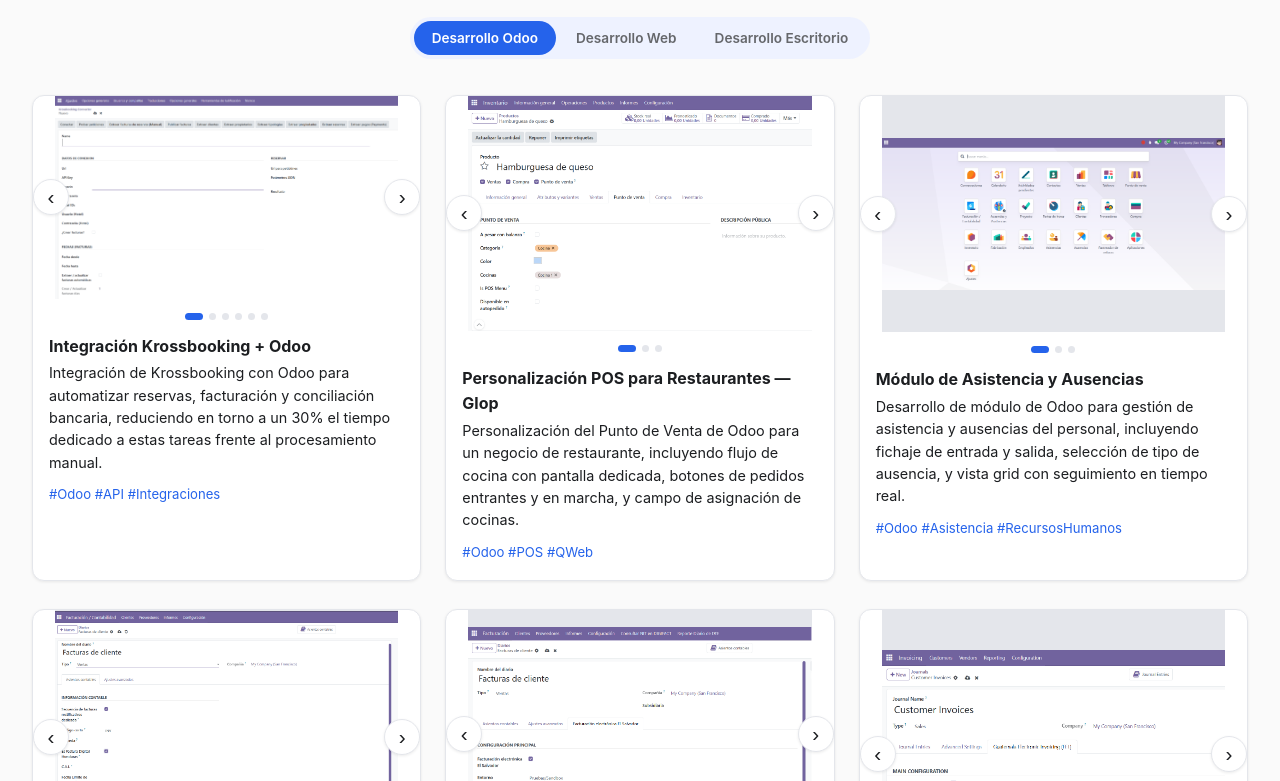
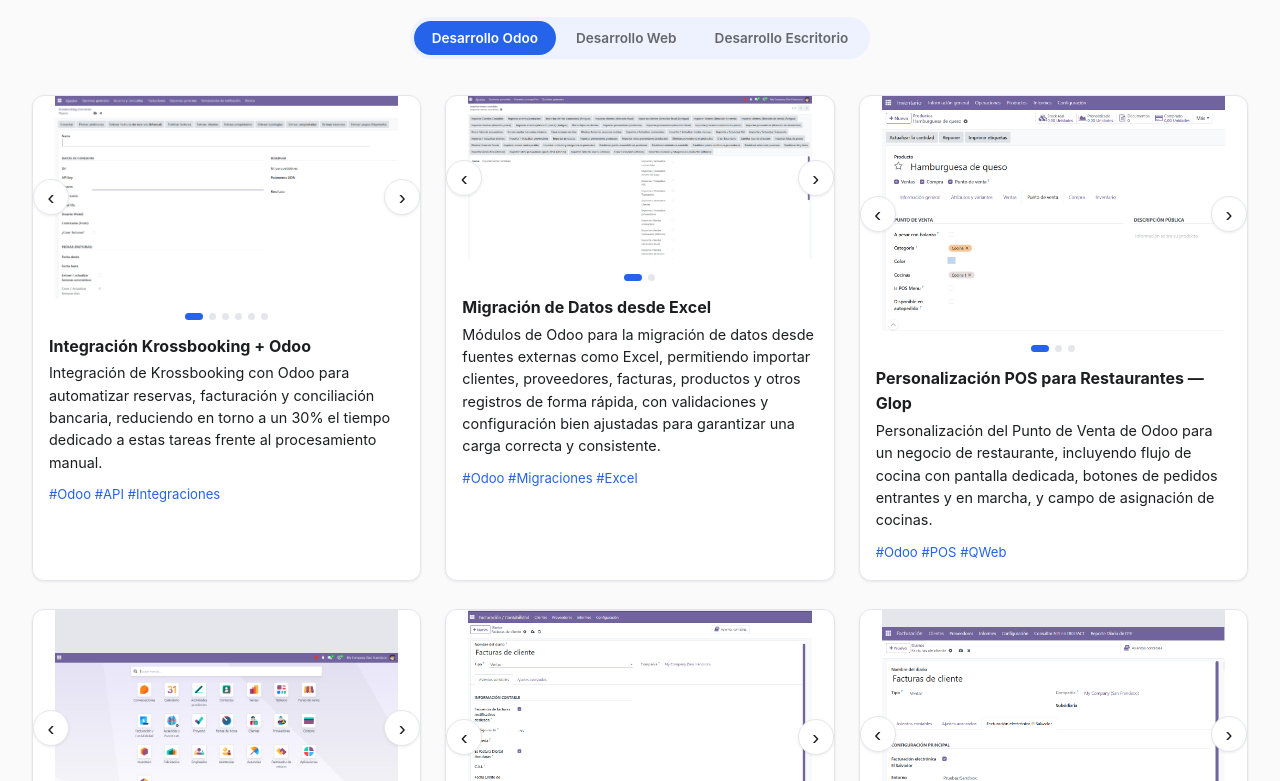
Before and after one commit to macdydev21/portafolio, a plain HTML site: page index.html in a window 1280 px wide. Shown: the part 628-1409 px from the top of the page. Drawn offline with Linux system fonts and the light colour scheme.

Commit message:
add project migration data

```diff
--- a/index.html
+++ b/index.html
@@ -75,6 +75,26 @@
                 reservas, facturación y conciliación bancaria, reduciendo en torno a un 30% el tiempo
                 dedicado a estas tareas frente al procesamiento manual.</p>
               <p class="project-card__tags">#Odoo #API #Integraciones</p>
+            </div>
+          </article>
+
+          <article class="project-card">
+            <div class="carousel">
+              <button class="carousel__arrow carousel__arrow--prev" aria-label="Imagen anterior">‹</button>
+              <div class="carousel__track">
+                <img src="images/odoo/migracion-datos-excel-1.png" alt="Migración de Datos desde Excel - imagen 1">
+                <img src="images/odoo/migracion-datos-excel-2.png" alt="Migración de Datos desde Excel - imagen 2">
+              </div>
+              <button class="carousel__arrow carousel__arrow--next" aria-label="Imagen siguiente">›</button>
+            </div>
+            <div class="carousel__dots"></div>
+            <div class="project-card__body">
+              <h4 class="project-card__title">Migración de Datos desde Excel</h4>
+              <p class="project-card__desc">Módulos de Odoo para la migración de datos desde fuentes
+                externas como Excel, permitiendo importar clientes, proveedores, facturas, productos
+                y otros registros de forma rápida, con validaciones y configuración bien ajustadas
+                para garantizar una carga correcta y consistente.</p>
+              <p class="project-card__tags">#Odoo #Migraciones #Excel</p>
             </div>
           </article>
 
```
Also changed, not shown: images/odoo/migracion-datos-excel-1.png (added), images/odoo/migracion-datos-excel-2.png (added).
